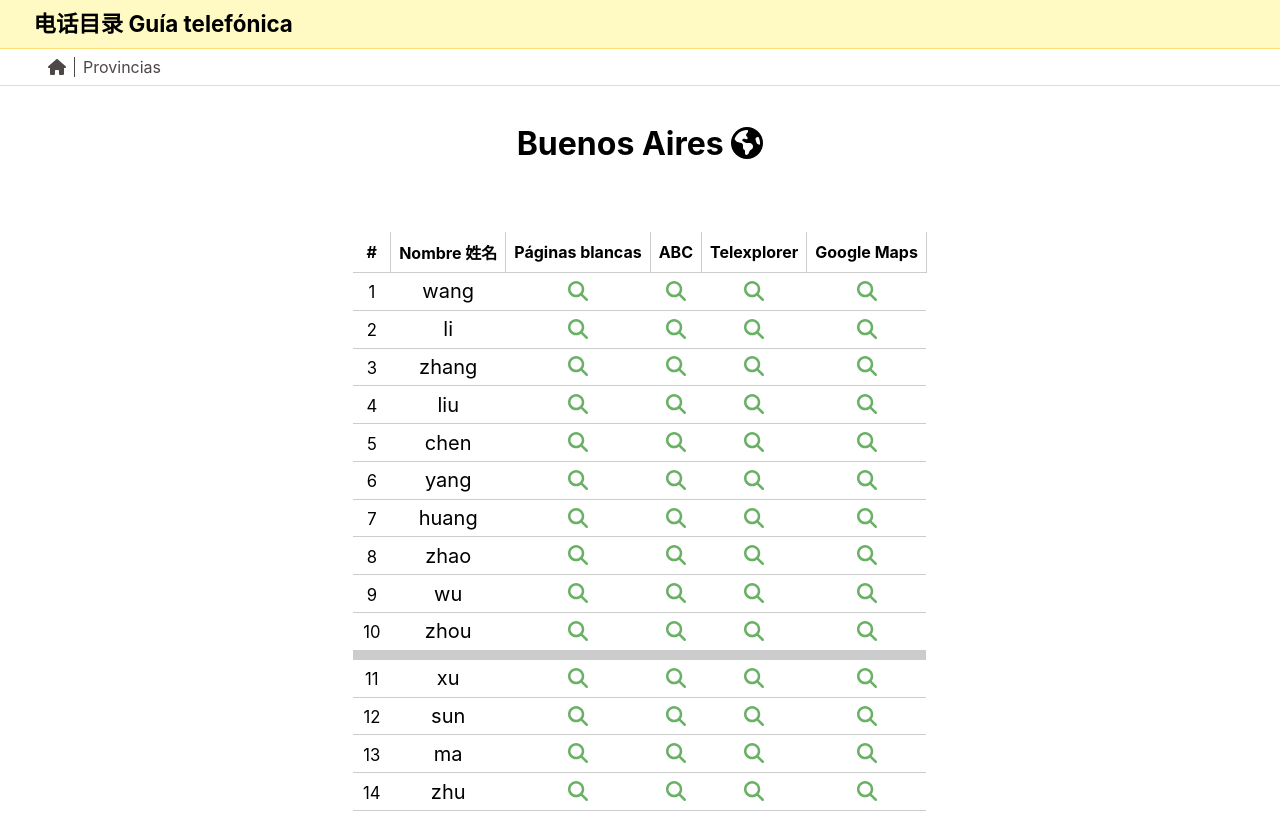
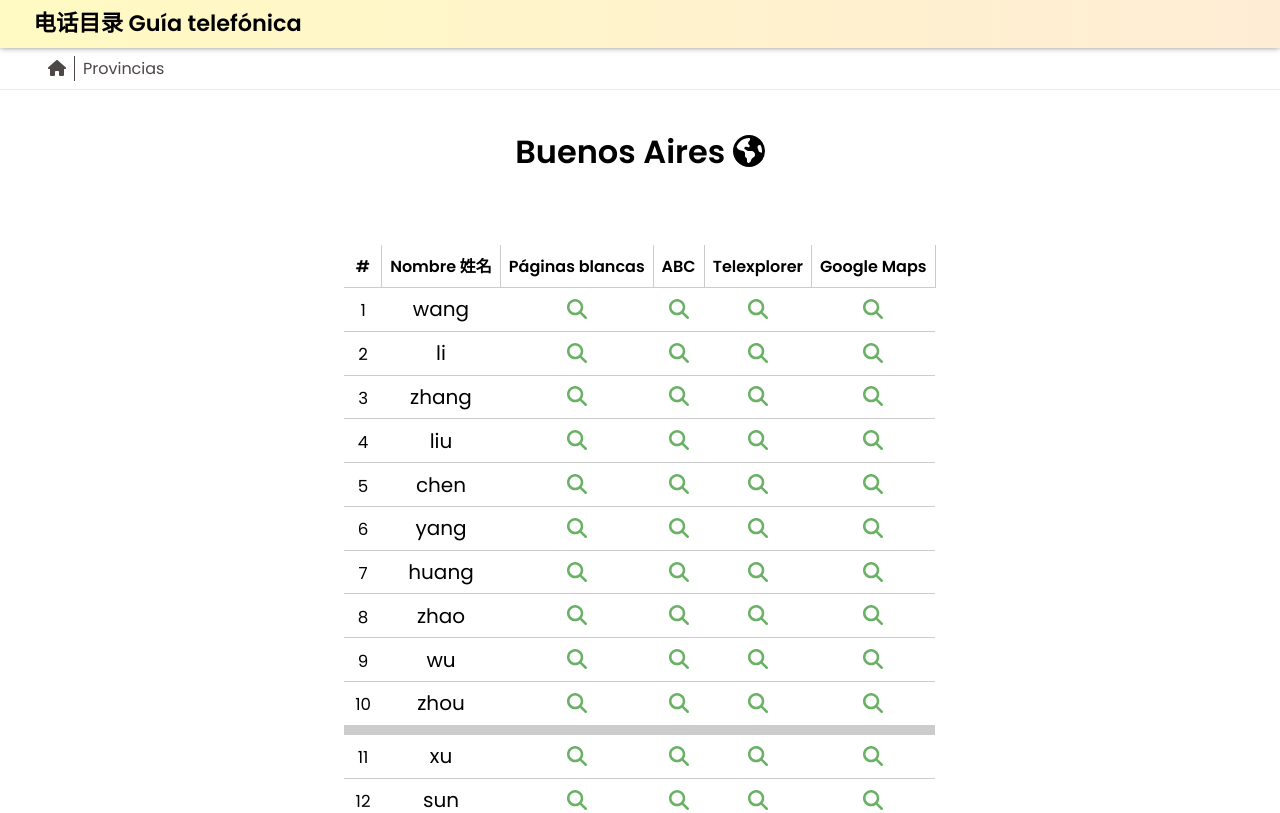
Before and after one commit to ajest/guia-telefonica, a Next.js app: page /provincias/buenos-aires in a window 1280 px wide. Shown: the top 813 px of the page. Built offline with nearby package versions, Linux system fonts and the light colour scheme.

Commit message:
Add "already check" functionality

```diff
--- a/components/breadcrumb/Breadcrumb.module.css
+++ b/components/breadcrumb/Breadcrumb.module.css
@@ -1,7 +1,6 @@
 .nav {
     margin: 0;
-    border-top: 1px solid #ffde76;
-    border-bottom: 1px solid #ffde76;
+    border-bottom: 1px solid #ebebeb;
 }
 
 .nav .ul {
--- /dev/null
+++ b/components/forms/buttons/SubmitAsALinkButton.js
@@ -0,0 +1,15 @@
+import { faCheck } from '@fortawesome/free-solid-svg-icons'
+import { FontAwesomeIcon } from '@fortawesome/react-fontawesome'
+import useLocalStorage from '../../../hooks/useLocalStorage'
+
+export default function SubmitAsALinkButton ({ icon, storeKey }) {
+  const [clicked, setClicked] = useLocalStorage(storeKey)
+
+  const handleClick = () => {
+    setClicked(true)
+  }
+
+  return <button className={'as-a-link' + (clicked ? ' clicked' : '')} type="submit" value="点击" onClick={handleClick}>
+    <FontAwesomeIcon icon={clicked ? faCheck : icon} />
+  </button>
+}
--- /dev/null
+++ b/components/links/BlankLink.js
@@ -0,0 +1,17 @@
+import { faCheck } from '@fortawesome/free-solid-svg-icons'
+import { FontAwesomeIcon } from '@fortawesome/react-fontawesome'
+import useLocalStorage from '../../hooks/useLocalStorage'
+
+export default function BlankLink ({ href, icon, storeKey }) {
+  const [clicked, setClicked] = useLocalStorage(storeKey)
+
+  const handleClick = (e) => {
+    e.preventDefault()
+    setClicked(true)
+    window.open(href, '_blank')
+  }
+
+  return <a className={clicked ? 'clicked' : undefined} href={href} target="_blank" rel="noreferrer" onClick={handleClick}>
+    <FontAwesomeIcon icon={clicked ? faCheck : icon} />
+  </a>
+}
--- a/components/tables/SurnamesTr.js
+++ b/components/tables/SurnamesTr.js
@@ -1,8 +1,10 @@
 import { faSearch } from '@fortawesome/free-solid-svg-icons'
-import { FontAwesomeIcon } from '@fortawesome/react-fontawesome'
+import externalSiteKeys from '../../constants/externalSiteKeys'
 import neighborhoods from '../../database/neighborhoods'
 import provinces from '../../database/provinces'
 import surnames from '../../database/surnames'
+import SubmitAsALinkButton from '../forms/buttons/SubmitAsALinkButton'
+import BlankLink from '../links/BlankLink'
 
 export default function SurnamesTr ({ neighborhood, province }) {
   let type = 'generic'
@@ -28,10 +30,18 @@ export default function SurnamesTr ({ neighborhood, province }) {
       <td><small>{key + 1}</small></td>
       <td>{surname}</td>
       <td>
-        <a href={`http://www.paginasblancas.com.ar/persona/s/${surname}/${paginasBlancasZone}`} target="_blank" rel="noreferrer"><FontAwesomeIcon icon={faSearch} /></a>
+        <BlankLink
+          href={`http://www.paginasblancas.com.ar/persona/s/${surname}/${paginasBlancasZone}`}
+          icon={faSearch}
+          storeKey={`${type}-${surname}-${externalSiteKeys['paginas-blancas']}`}
+        />
       </td>
       {type === 'province' && <td>
-        <a href={`https://www.abctelefonos.com/search?q=${surname}&l=${abcTelefonosZone}%2C+Argentina&t=persona&country=argentina`} target="_blank" rel="noreferrer"><FontAwesomeIcon icon={faSearch} /></a>
+        <BlankLink
+          href={`https://www.abctelefonos.com/search?q=${surname}&l=${abcTelefonosZone}%2C+Argentina&t=persona&country=argentina`}
+          icon={faSearch}
+          storeKey={`${type}-${surname}-${externalSiteKeys.telexplorer}`}
+        />
       </td>}
       <td>
         <form action="https://www.telexplorer.com.ar/abogados" method="post" target='_blank'>
@@ -47,15 +57,18 @@ export default function SurnamesTr ({ neighborhood, province }) {
           </select>
           <input type="hidden" name="zone" value="namwp" />
           <input type="hidden" name="res" value="0" />
-          <button className='as-a-link' type="submit" value="点击">
-            <FontAwesomeIcon icon={faSearch} />
-          </button>
+          <SubmitAsALinkButton
+            icon={faSearch}
+            storeKey={`${type}-${surname}-${externalSiteKeys['google-maps']}`}
+          />
         </form>
       </td>
       {type === 'province' && <td>
-        <a href={`https://www.google.com.ar/maps/search/${surname},+${province.name}`} target="_blank" rel="noreferrer">
-          <FontAwesomeIcon icon={faSearch} />
-        </a>
+        <BlankLink
+          href={`https://www.google.com.ar/maps/search/${surname},+${province.name}`}
+          icon={faSearch}
+          storeKey={`${type}-${surname}-${externalSiteKeys['google-maps']}`}
+        />
       </td>}
     </tr>
   )
--- /dev/null
+++ b/constants/externalSiteKeys.js
@@ -0,0 +1,8 @@
+const externalSiteKeys = {
+  'paginas-blancas': 'pb',
+  telexplorer: 'te',
+  'abc-telefonos': 'abc',
+  'google-maps': 'gm'
+}
+
+export default externalSiteKeys
--- /dev/null
+++ b/hooks/useLocalStorage.js
@@ -0,0 +1,27 @@
+import { useState } from 'react'
+
+export default function useLocalStorage (key) {
+  const defaultValue = false
+
+  const [storedValue, setStoredValue] = useState(() => {
+    try {
+      const item = window.localStorage.getItem(key)
+      return item ? JSON.parse(item) : defaultValue
+    } catch (error) {
+      console.log(error)
+      return defaultValue
+    }
+  })
+
+  const setValue = (value) => {
+    try {
+      const valueToStore = value instanceof Function ? value(storedValue) : value
+      setStoredValue(valueToStore)
+
+      window.localStorage.setItem(key, JSON.stringify(valueToStore))
+    } catch (error) {
+      console.log(error)
+    }
+  }
+  return [storedValue, setValue]
+}
--- /dev/null
+++ b/pages/_document.js
@@ -0,0 +1,20 @@
+import Document, { Html, Head, Main, NextScript } from 'next/document'
+
+class MyDocument extends Document {
+  render () {
+    return (
+      <Html>
+        <Head>
+          <link rel="preconnect" href="https://fonts.googleapis.com" />
+          <link href="https://fonts.googleapis.com/css2?family=Poppins:wght@400;600&display=swap" rel="stylesheet" />
+        </Head>
+        <body>
+          <Main />
+          <NextScript />
+        </body>
+      </Html>
+    )
+  }
+}
+
+export default MyDocument
--- a/styles/globals.css
+++ b/styles/globals.css
@@ -2,8 +2,7 @@ html,
 body {
   padding: 0;
   margin: 0;
-  font-family: -apple-system, BlinkMacSystemFont, Segoe UI, Roboto, Oxygen,
-    Ubuntu, Cantarell, Fira Sans, Droid Sans, Helvetica Neue, sans-serif;
+  font-family: Poppins, sans-serif;
 }
 
 a {
@@ -70,9 +69,16 @@ table td svg {
   color: #6ab166;
   font-size: 1rem;
 }
+table td .clicked svg {
+  width: 1.2em;
+  color: #ccc;
+  font-size: 1rem;
+}
 
 header {
   background-color: #fffac3;
+  box-shadow: 0 -0.05em 0.4em #666;
+  background: linear-gradient(90deg, #fffac3 0%, #ffecd5 100%);
 }
 header h1 {
   padding: 0.5em;
```
Also changed, not shown: components/forms/searchAddressForm/SearchAddressForm.js (+27 -6 lines), components/forms/searchAddressForm/SearchAddressForm.module.css (+30 -3 lines), components/tables/NumbersTableBody.js (+23 -15 lines).
